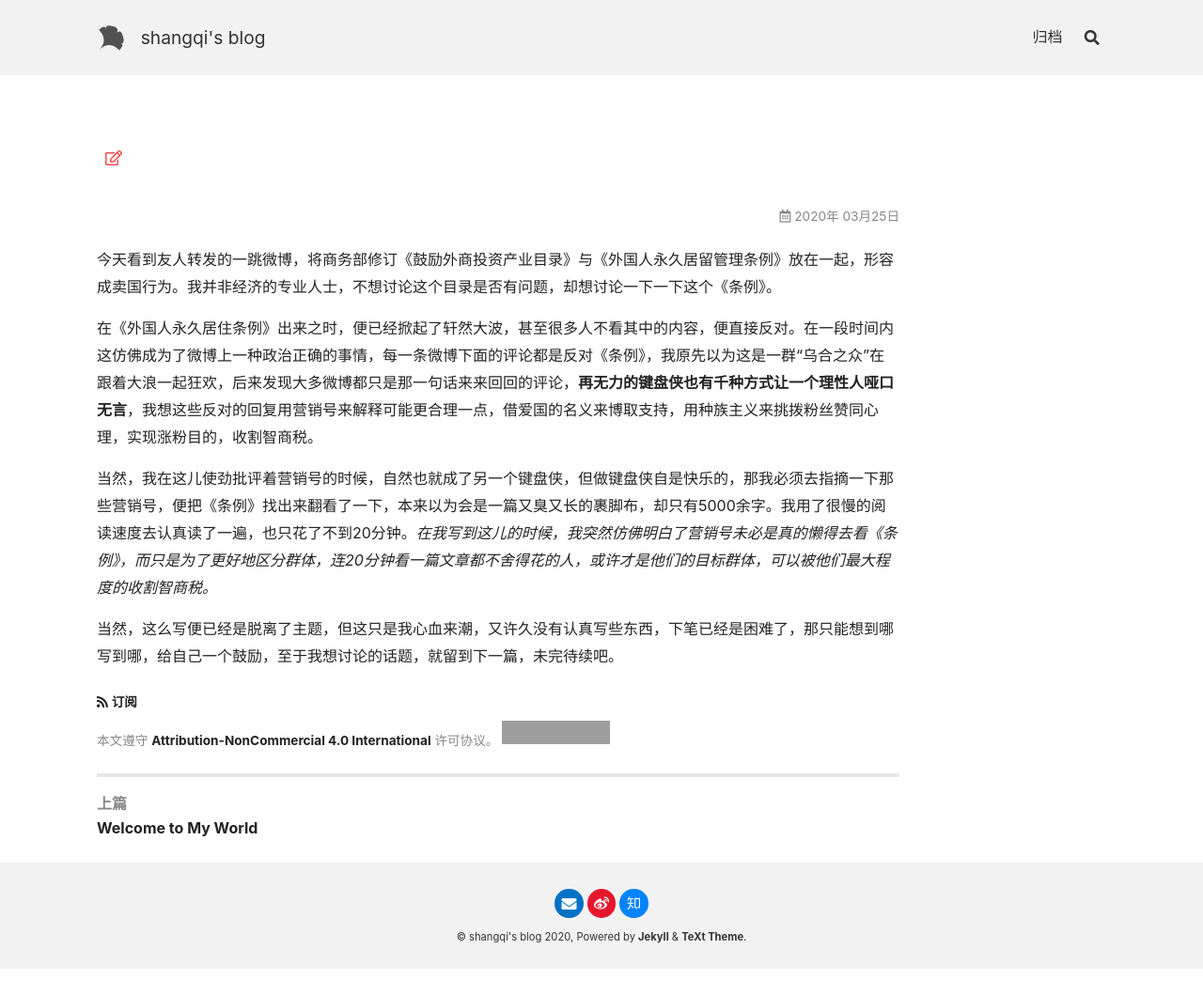
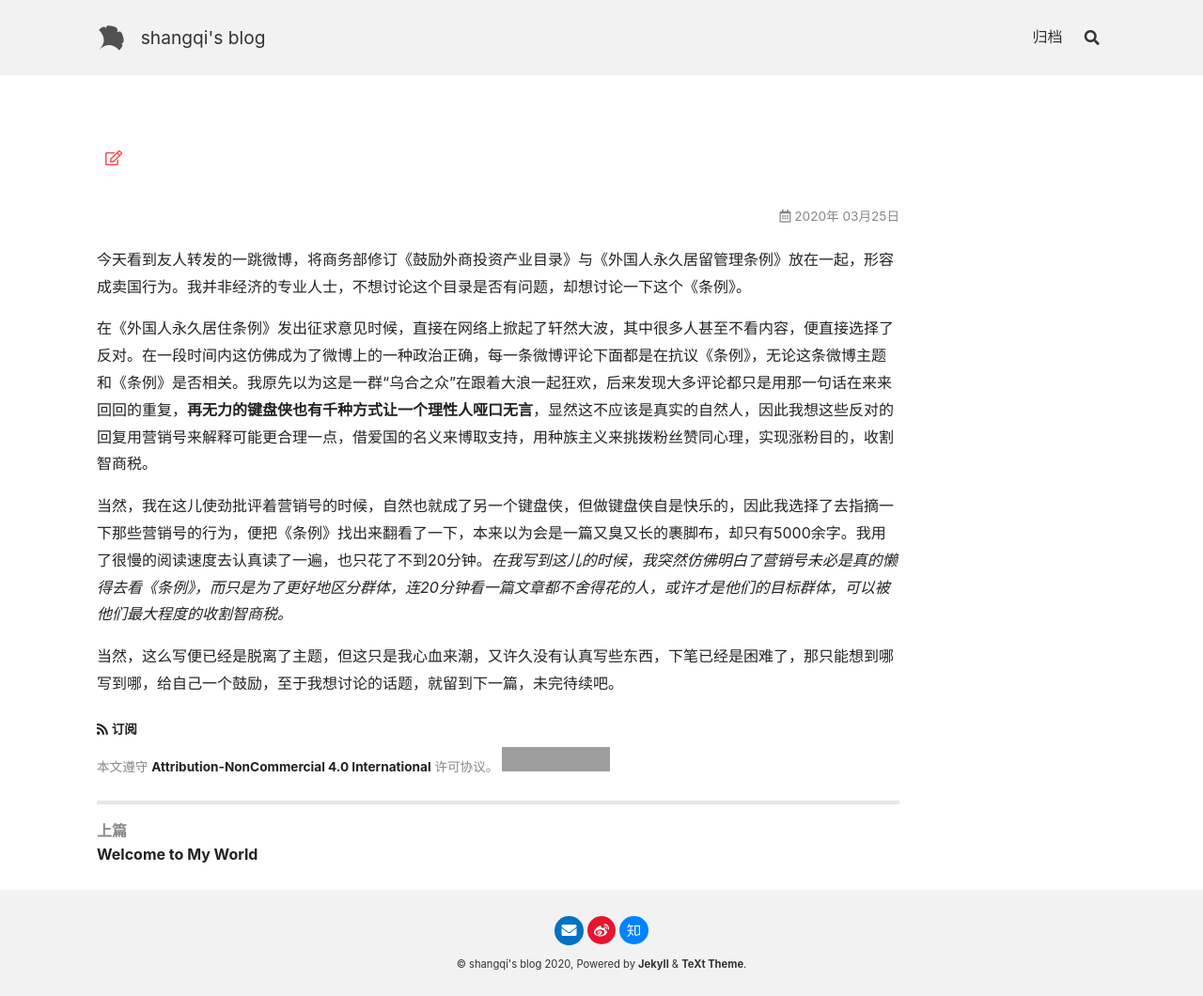
Before and after one commit to geocguy/geocguy.github.io, a Jekyll site: the page built from _posts/2020-03-21-试水文章.md, in a window 1280 px wide. Shown: the whole page at 94% size. Built offline with Jekyll 4.4.1, drawn with Linux system fonts in a browser that asks for light colours; nearby versions of some CDN libraries; before the commit the page ends 1031 px from its top, so only the background shows below that; grey boxes are pictures that could not be loaded.

Commit message:
Update 2020-03-21-试水文章.md

```diff
--- a/_posts/2020-03-21-试水文章.md
+++ b/_posts/2020-03-21-试水文章.md
@@ -3,10 +3,10 @@ title： 关于《外国人永久居留管理条例》的一些想法
 tags： 杂谈
 ---
 
-今天看到友人转发的一跳微博，将商务部修订《鼓励外商投资产业目录》与《外国人永久居留管理条例》放在一起，形容成卖国行为。我并非经济的专业人士，不想讨论这个目录是否有问题，却想讨论一下一下这个《条例》。
+今天看到友人转发的一跳微博，将商务部修订《鼓励外商投资产业目录》与《外国人永久居留管理条例》放在一起，形容成卖国行为。我并非经济的专业人士，不想讨论这个目录是否有问题，却想讨论一下这个《条例》。
 
-在《外国人永久居住条例》出来之时，便已经掀起了轩然大波，甚至很多人不看其中的内容，便直接反对。在一段时间内这仿佛成为了微博上一种政治正确的事情，每一条微博下面的评论都是反对《条例》，我原先以为这是一群“乌合之众”在跟着大浪一起狂欢，后来发现大多微博都只是那一句话来来回回的评论，**再无力的键盘侠也有千种方式让一个理性人哑口无言**，我想这些反对的回复用营销号来解释可能更合理一点，借爱国的名义来博取支持，用种族主义来挑拨粉丝赞同心理，实现涨粉目的，收割智商税。
+在《外国人永久居住条例》发出征求意见时候，直接在网络上掀起了轩然大波，其中很多人甚至不看内容，便直接选择了反对。在一段时间内这仿佛成为了微博上的一种政治正确，每一条微博评论下面都是在抗议《条例》，无论这条微博主题和《条例》是否相关。我原先以为这是一群“乌合之众”在跟着大浪一起狂欢，后来发现大多评论都只是用那一句话在来来回回的重复，**再无力的键盘侠也有千种方式让一个理性人哑口无言**，显然这不应该是真实的自然人，因此我想这些反对的回复用营销号来解释可能更合理一点，借爱国的名义来博取支持，用种族主义来挑拨粉丝赞同心理，实现涨粉目的，收割智商税。
 
-当然，我在这儿使劲批评着营销号的时候，自然也就成了另一个键盘侠，但做键盘侠自是快乐的，那我必须去指摘一下那些营销号，便把《条例》找出来翻看了一下，本来以为会是一篇又臭又长的裹脚布，却只有5000余字。我用了很慢的阅读速度去认真读了一遍，也只花了不到20分钟。*在我写到这儿的时候，我突然仿佛明白了营销号未必是真的懒得去看《条例》，而只是为了更好地区分群体，连20分钟看一篇文章都不舍得花的人，或许才是他们的目标群体，可以被他们最大程度的收割智商税。*
+当然，我在这儿使劲批评着营销号的时候，自然也就成了另一个键盘侠，但做键盘侠自是快乐的，因此我选择了去指摘一下那些营销号的行为，便把《条例》找出来翻看了一下，本来以为会是一篇又臭又长的裹脚布，却只有5000余字。我用了很慢的阅读速度去认真读了一遍，也只花了不到20分钟。*在我写到这儿的时候，我突然仿佛明白了营销号未必是真的懒得去看《条例》，而只是为了更好地区分群体，连20分钟看一篇文章都不舍得花的人，或许才是他们的目标群体，可以被他们最大程度的收割智商税。*
 
 当然，这么写便已经是脱离了主题，但这只是我心血来潮，又许久没有认真写些东西，下笔已经是困难了，那只能想到哪写到哪，给自己一个鼓励，至于我想讨论的话题，就留到下一篇，未完待续吧。
```
